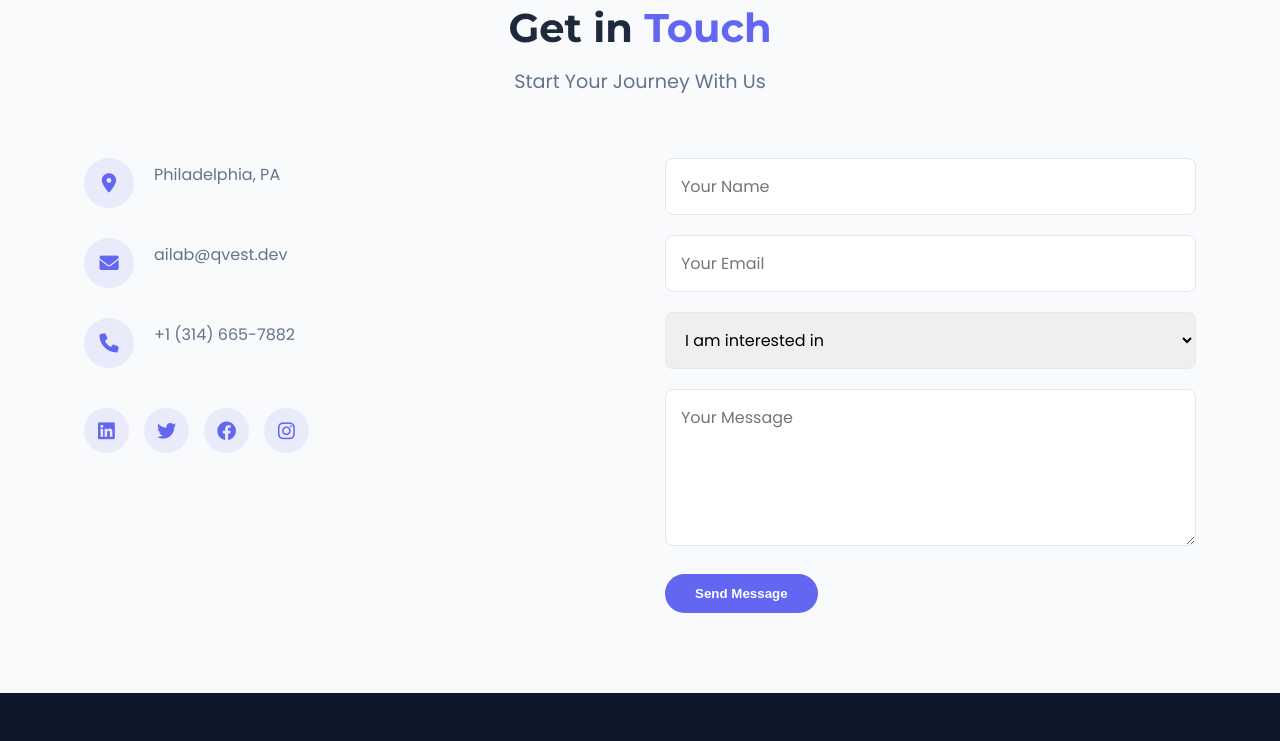
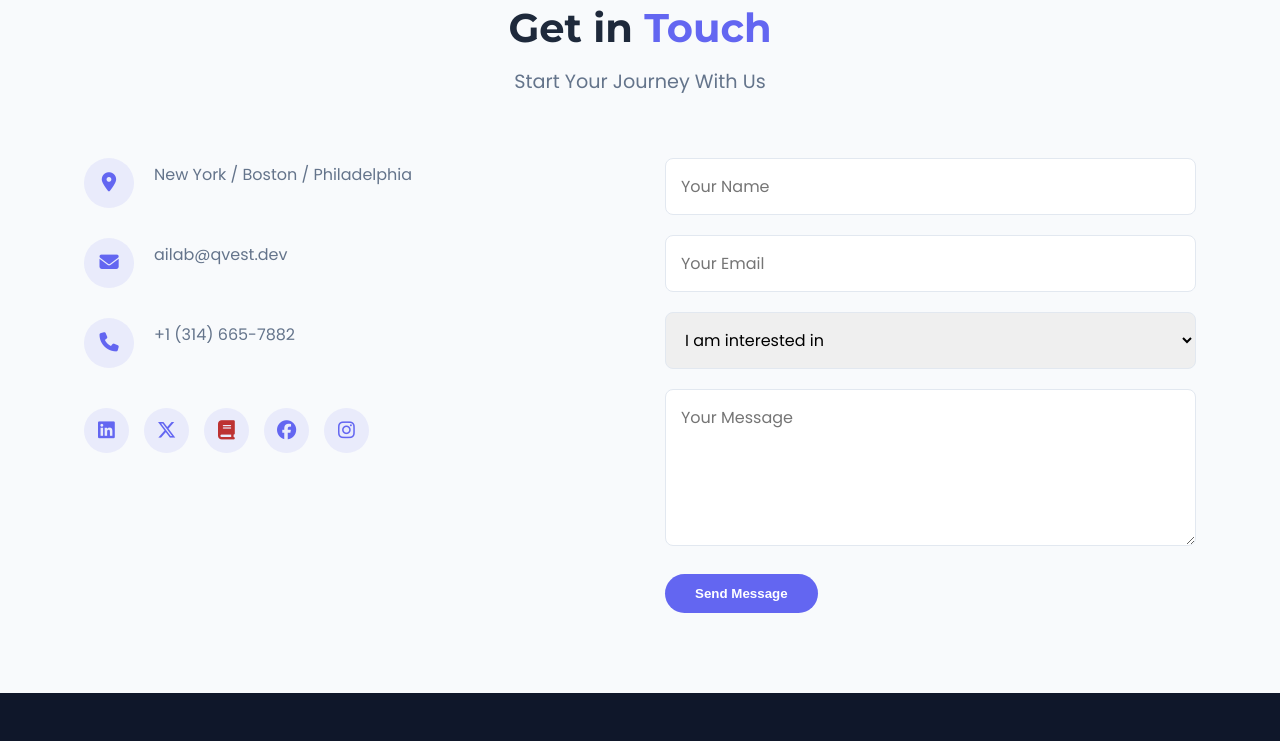
Before and after one commit to GuilinDev/qvest, a plain HTML site: page index.html in a window 1280 px wide. Shown: the part 6334-7075 px from the top of the page. Drawn offline with Linux system fonts and the light colour scheme.

Commit message:
Update index.html

```diff
--- a/index.html
+++ b/index.html
@@ -7,7 +7,7 @@
     <link rel="icon" type="image/png" href="images/logo/favicon/favicon.png">
     <link rel="apple-touch-icon" href="images/logo/favicon/favicon.png">
     <link rel="stylesheet" href="css/styles.css">
-    <link rel="stylesheet" href="https://cdnjs.cloudflare.com/ajax/libs/font-awesome/6.0.0/css/all.min.css">
+    <link rel="stylesheet" href="https://cdnjs.cloudflare.com/ajax/libs/font-awesome/6.5.1/css/all.min.css">
     <link rel="preconnect" href="https://fonts.googleapis.com">
     <link rel="preconnect" href="https://fonts.gstatic.com" crossorigin>
     <link href="https://fonts.googleapis.com/css2?family=Poppins:wght@300;400;500;600;700&family=Montserrat:wght@400;500;600;700&display=swap" rel="stylesheet">
@@ -362,7 +362,7 @@
                 <div class="contact-info">
                     <div class="info-item">
                         <i class="fas fa-map-marker-alt"></i>
-                        <p>Philadelphia, PA</p>
+                        <p>New York / Boston / Philadelphia</p>
                     </div>
                     <div class="info-item">
                         <i class="fas fa-envelope"></i>
@@ -374,7 +374,8 @@
                     </div>
                     <div class="social-media">
                         <a href="#"><i class="fab fa-linkedin"></i></a>
-                        <a href="#"><i class="fab fa-twitter"></i></a>
+                        <a href="#"><i class="fab fa-x-twitter"></i></a>
+                        <a href="#"><i class="fas fa-book" style="color: #bd3232;"></i></a>
                         <a href="#"><i class="fab fa-facebook"></i></a>
                         <a href="#"><i class="fab fa-instagram"></i></a>
                     </div>
```
